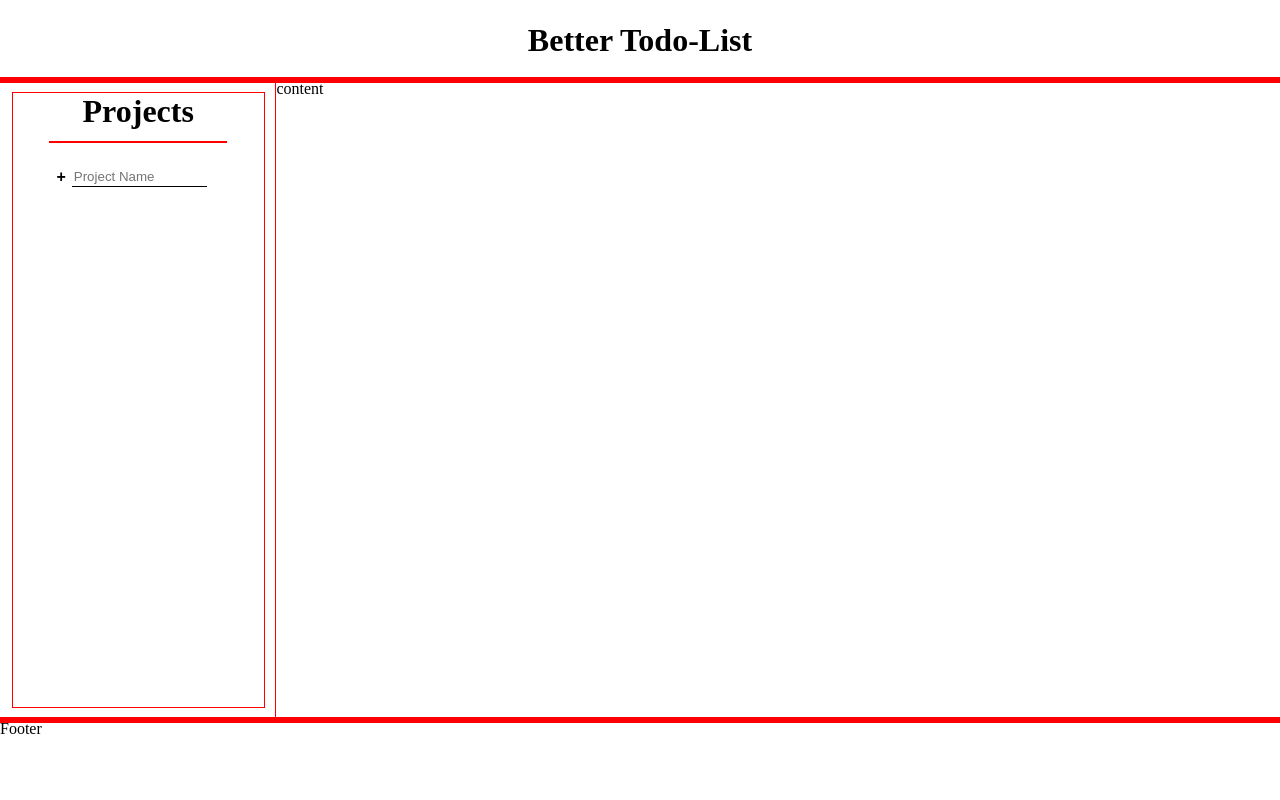
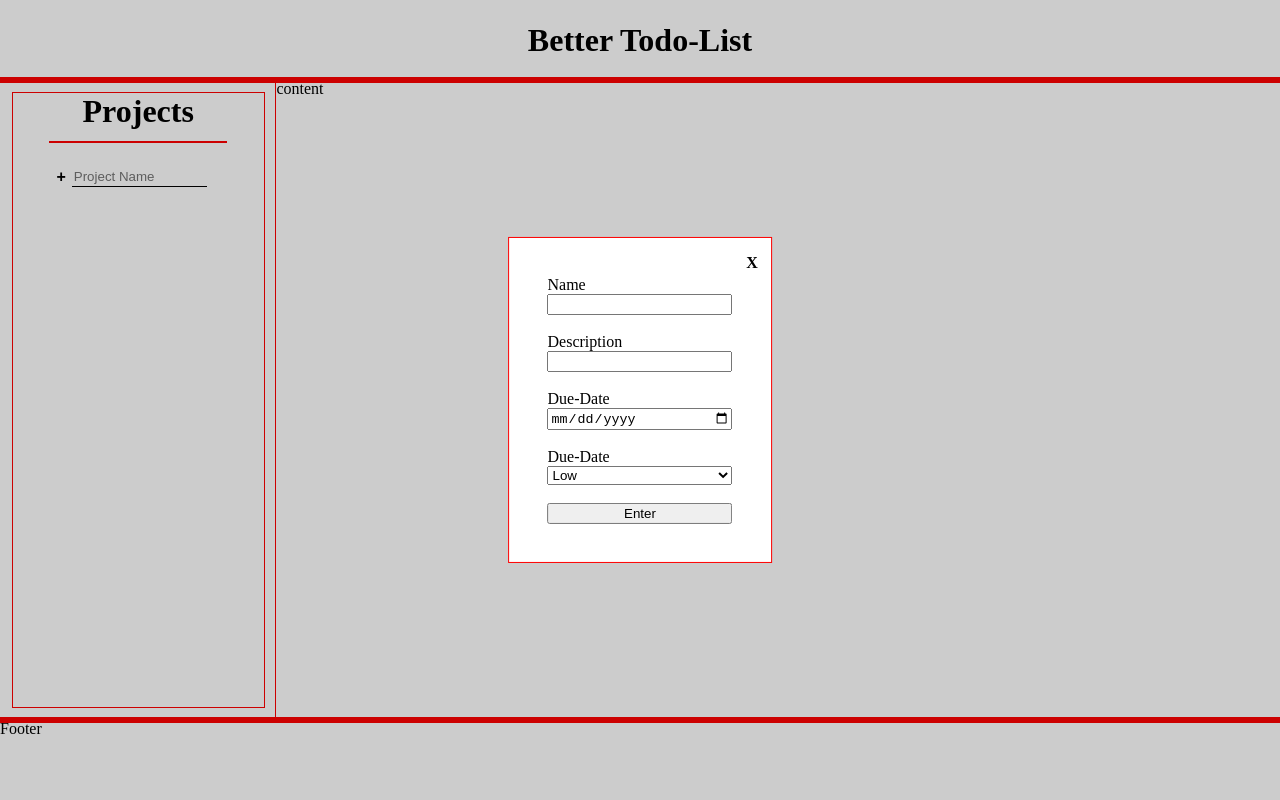
Before and after one commit to CosmicVoiid/better-todo-list, a plain HTML site: page index.html in a window 1280 px wide. Drawn offline with Linux system fonts and the light colour scheme.

Commit message:
Add todo modal form

```diff
--- a/index.html
+++ b/index.html
@@ -30,6 +30,33 @@
 
 		<footer>Footer</footer>
 
+		<div id="modal" class="closed modal">
+			<div id="modal-exit" class="btn">X</div>
+			<div id="modal-content">
+				<form id="modal-form">
+					<label for="todo-name">Name</label>
+
+					<input type="text" id="todo-name" maxlength="10" required />
+					<br />
+					<label for="todo-description">Description</label>
+
+					<input type="text" id="todo-description" maxlength="10" />
+					<br />
+					<label for="todo-description">Due-Date</label>
+
+					<input type="date" id="todo-date" maxlength="10" />
+					<br />
+					<label for="priority">Due-Date</label>
+					<select name="priority" id="priority">
+						<option value="Low">Low</option>
+						<option value="Medium">Medium</option>
+						<option value="High">High</option>
+					</select>
+					<br />
+					<input type="submit" id="todo-submit" value="Enter" />
+				</form>
+			</div>
+		</div>
 		<script src="main.js"></script>
 	</body>
 </html>
--- a/style.css
+++ b/style.css
@@ -103,6 +103,30 @@ main {
 	outline: 1px red solid;
 }
 
+.modal {
+	position: fixed;
+	max-width: 50%;
+	height: auto;
+	left: 50%;
+	top: 50%;
+	transform: translate(-50%, -50%);
+	z-index: 2;
+	outline: 1px red solid;
+	box-shadow: 0 0 0 50vw rgba(0, 0, 0, 0.2);
+	padding: 3%;
+}
+
+#modal-form {
+	display: flex;
+	flex-direction: column;
+}
+
+#modal-exit {
+	position: absolute;
+	right: 5%;
+	top: 5%;
+}
+
 footer {
 	width: 100%;
 	min-height: 10vh;
```
Also changed, not shown: main.js.
